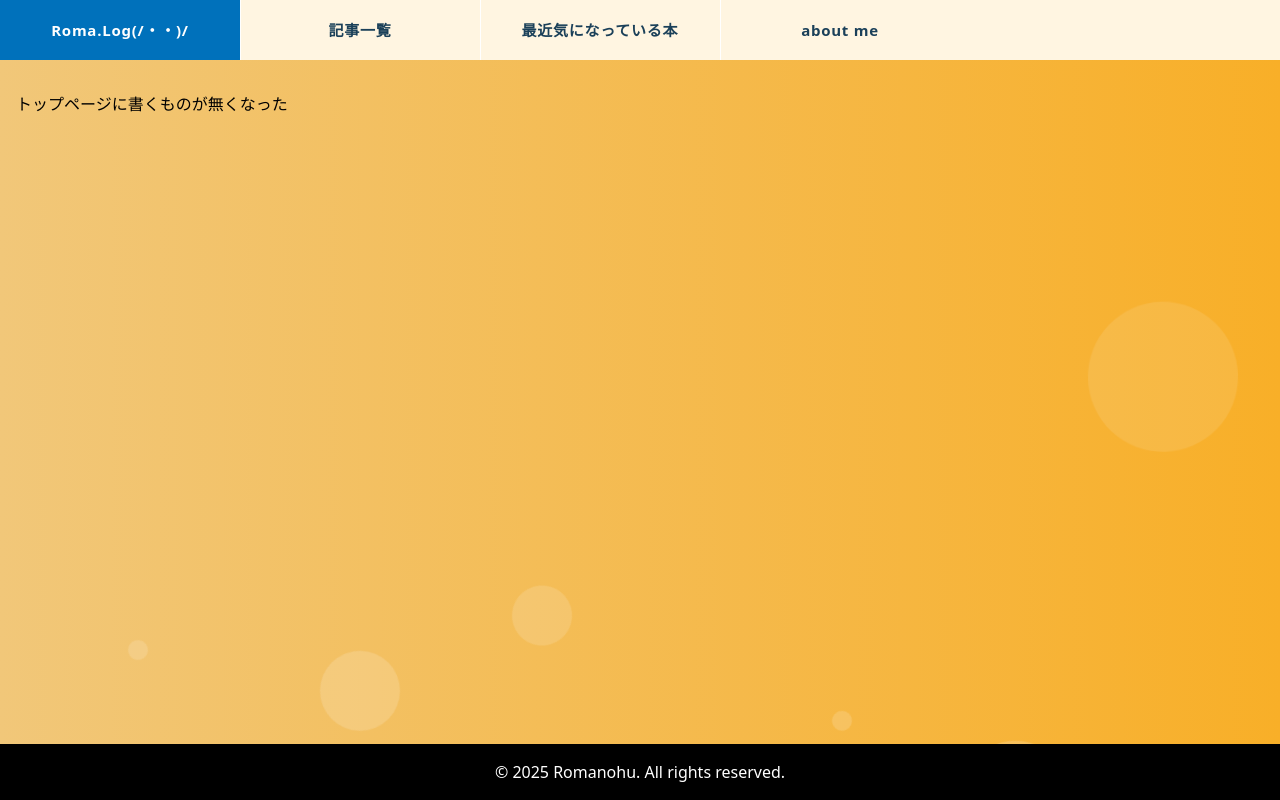
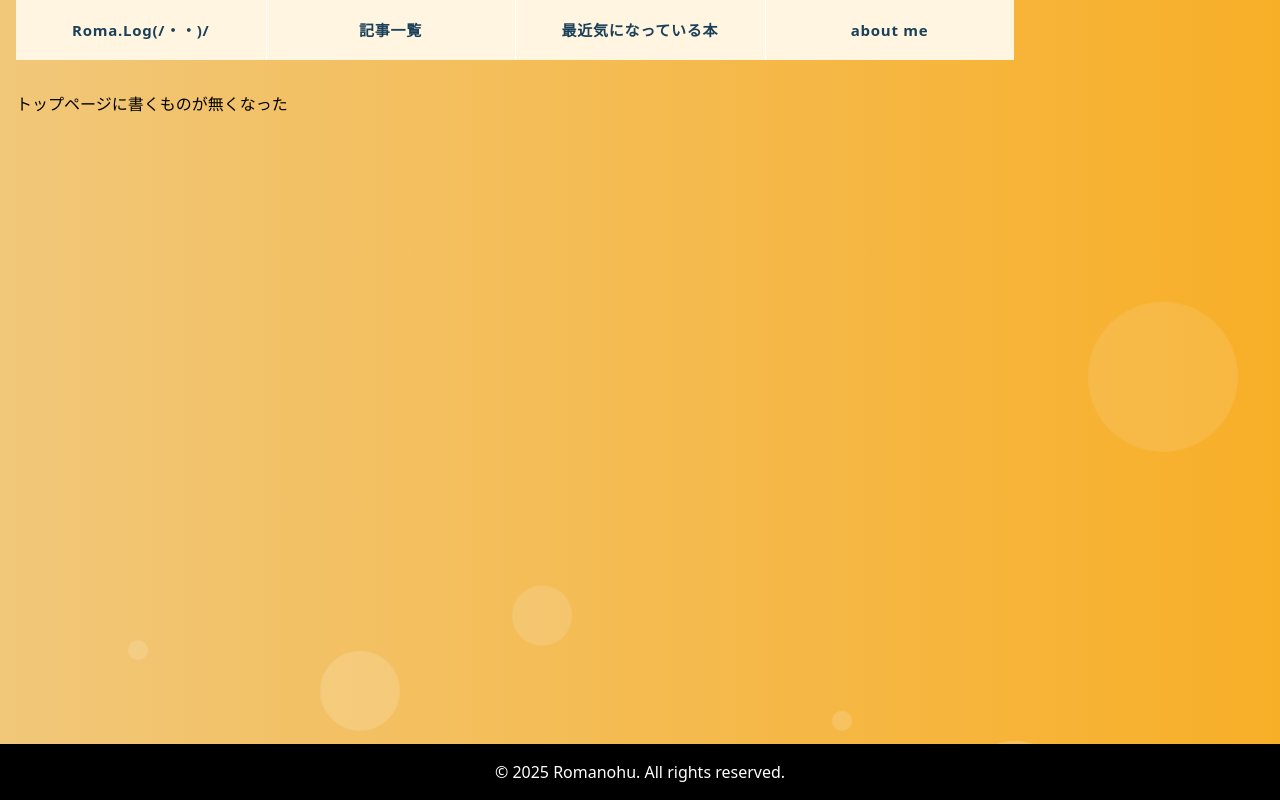
Before and after one commit to romanohu/roma-blog, a Next.js app in the folder my-app/: page / in a window 1280 px wide. Built offline with nearby package versions, Linux system fonts and the light colour scheme.

Commit message:
CSS修正

```diff
--- a/my-app/src/app/layout.tsx
+++ b/my-app/src/app/layout.tsx
@@ -25,6 +25,7 @@ export default function RootLayout({ children }: { children: React.ReactNode })
         <meta name="theme-color" content="#ffffff" />
         <meta name="apple-mobile-web-app-capable" content="yes" />
         <meta name="google-site-verification" content="lmZ0csHc4PPsP5Znevek_JVN1nIPYQOCHrqi8KB99Rc" />
+
       </head>
       <body className="flex flex-col min-h-screen">
 
--- a/my-app/src/components/header.tsx
+++ b/my-app/src/components/header.tsx
@@ -11,8 +11,8 @@ type POSTS = {
 
 export default function Header({ posts }: { posts: POSTS[] }) {
     return(
-        <header  className="bg-[#fff5e1]">
-            <div className="gnavi__wrap">
+        <header>
+            <div className="gnavi__wrapmx-auto px-2 sm:px-4 ">
                 <ul className="gnavi__lists">
                     <li className="gnavi__list"><Link href={'/'}className="text-indigo-600 font-bold underline hover:text-indigo-800 transition-colors"><div >Roma.Log(/・・)/</div></Link></li>
                     <li className="gnavi__list"><Link href={`/posts`} className="text-indigo-600 font-bold underline hover:text-indigo-800 transition-colors">記事一覧</Link>
```
